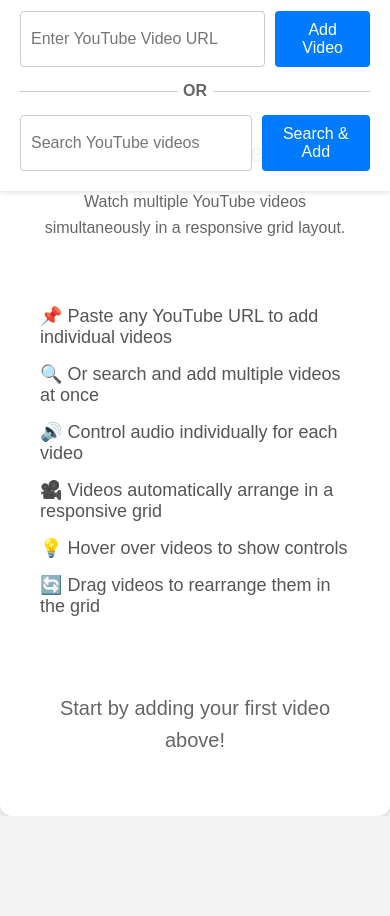
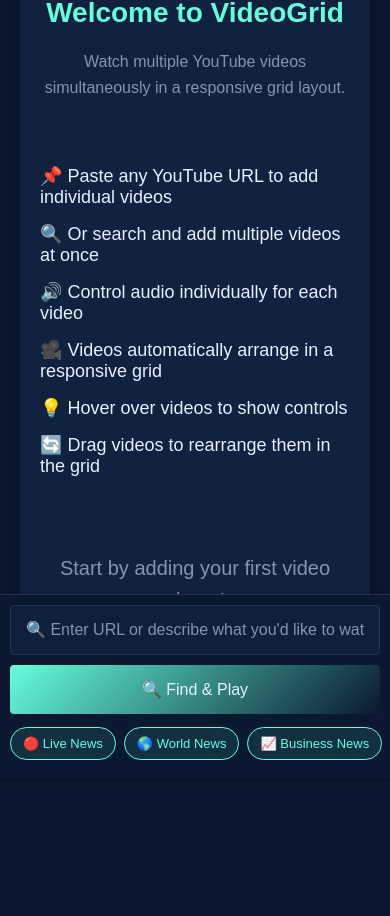
Before and after one commit to j1me/VideoGrid, a plain HTML site: page index.html in a window 390 px wide. Shown: the part 66-982 px from the top of the page. Before the commit the page ends 882 px from the top, so only its background shows below. Drawn offline with Linux system fonts and the light colour scheme.

Commit message:
Update search functionality and UI improvements: - Add live news categories - Improve video availability checking - Update suggestion chips - Fix mobile layout - Handle restricted videos

```diff
--- a/index.html
+++ b/index.html
@@ -12,19 +12,26 @@
             <h1>VideoGrid</h1>
             <div class="input-sections">
                 <div class="input-section">
-                    <input type="text" id="videoUrl" placeholder="Enter YouTube Video URL">
-                    <button onclick="addVideo()">Add Video</button>
+                    <div class="input-group">
+                        <input type="text" id="smartInput" placeholder="🔍 Enter URL or describe what you'd like to watch">
+                        <button onclick="handleSmartInput()">🔍 Find & Play</button>
+                    </div>
                 </div>
-                <div class="separator">OR</div>
-                <div class="input-section">
-                    <input type="text" id="searchQuery" placeholder="Search YouTube videos">
-                    <button onclick="searchVideos()">Search & Add</button>
-                </div>
+            </div>
+            <div class="suggestion-chips">
+                <button class="chip" onclick="searchSuggestion(this)">🔴 Live News</button>
+                <button class="chip" onclick="searchSuggestion(this)">🌎 World News</button>
+                <button class="chip" onclick="searchSuggestion(this)">📈 Business News</button>
+                <button class="chip" onclick="searchSuggestion(this)">🎮 Gaming</button>
+                <button class="chip" onclick="searchSuggestion(this)">🎨 Art</button>
+                <button class="chip" onclick="searchSuggestion(this)">🎭 Entertainment</button>
+                <button class="chip" onclick="searchSuggestion(this)">📚 Education</button>
+                <button class="chip" onclick="searchSuggestion(this)">🌍 Travel</button>
             </div>
         </div>
         <div id="welcome-message" class="welcome-message">
             <div class="welcome-content">
-                <h2>Welcome to VideoGrid!</h2>
+                <h2>Welcome to VideoGrid</h2>
                 <p>Watch multiple YouTube videos simultaneously in a responsive grid layout.</p>
                 <ul>
                     <li>📌 Paste any YouTube URL to add individual videos</li>
--- a/script.js
+++ b/script.js
@@ -80,22 +80,49 @@ function updateHeaderAndWelcomeVisibility() {
     }
 }
 
-async function searchVideos() {
+// Add this function near the top with other utility functions
+function isYouTubeUrl(input) {
+    const patterns = [
+        /(?:https?:\/\/)?(?:www\.)?youtube\.com\/watch\?v=([^&]+)/i,
+        /(?:https?:\/\/)?(?:www\.)?youtube\.com\/embed\/([^/?]+)/i,
+        /(?:https?:\/\/)?(?:www\.)?youtu\.be\/([^/?]+)/i,
+        /(?:https?:\/\/)?(?:www\.)?youtube\.com\/v\/([^/?]+)/i
+    ];
+
+    return patterns.some(pattern => pattern.test(input));
+}
+
+// Add this new function to handle the smart input
+async function handleSmartInput() {
     if (!isYouTubeAPIReady) {
         showError('Please wait for YouTube player to initialize...');
         return;
     }
 
-    const searchQuery = document.getElementById('searchQuery').value.trim();
-    if (!searchQuery) {
-        showError('Please enter a search term');
+    const input = document.getElementById('smartInput').value.trim();
+    if (!input) {
+        showError('Please enter a YouTube URL or search term');
         return;
     }
 
+    // Clear input field
+    document.getElementById('smartInput').value = '';
+
+    if (isYouTubeUrl(input)) {
+        // Handle as URL
+        const videoId = extractVideoId(input);
+        if (!videoId) {
+            showError('Invalid YouTube URL. Please check the URL and try again.');
+            return;
+        }
+        addVideoById(videoId);
+    } else {
+        // Handle as search term
         try {
             showError('Searching videos...');
+            // Request more videos than needed to account for restricted ones
             const response = await fetch(
-            `https://www.googleapis.com/youtube/v3/search?part=snippet&q=${encodeURIComponent(searchQuery)}&key=${API_KEY}&type=video&maxResults=9&videoEmbeddable=true`
+                `https://www.googleapis.com/youtube/v3/search?part=snippet&q=${encodeURIComponent(input)}&key=${API_KEY}&type=video&maxResults=15&videoEmbeddable=true`
             );
 
             if (!response.ok) {
@@ -110,20 +137,67 @@ async function searchVideos() {
                 return;
             }
 
-        // Clear search input
-        document.getElementById('searchQuery').value = '';
+            // Track how many videos we've successfully added
+            let addedVideos = 0;
+            const targetVideos = 9; // Number of videos we want to display
 
-        // Add all videos to the grid
-        videos.forEach(video => {
+            // Try to add each video, with error handling
+            for (const video of videos) {
+                if (addedVideos >= targetVideos) break;
+
                 const videoId = video.id.videoId;
+                try {
+                    await checkVideoAvailability(videoId);
                     addVideoById(videoId);
-        });
+                    addedVideos++;
+                } catch (error) {
+                    console.log(`Skipping restricted video ${videoId}`);
+                    continue;
+                }
+            }
+
+            if (addedVideos === 0) {
+                showError('No playable videos found for your search. Try different terms.');
+            }
 
         } catch (error) {
             console.error('Error searching videos:', error);
             showError('Error searching YouTube videos. Please try again.');
         }
     }
+}
+
+// Add this new function to check video availability
+function checkVideoAvailability(videoId) {
+    return new Promise((resolve, reject) => {
+        fetch(`https://www.googleapis.com/youtube/v3/videos?part=status&id=${videoId}&key=${API_KEY}`)
+            .then(response => response.json())
+            .then(data => {
+                if (data.items && data.items[0]) {
+                    const status = data.items[0].status;
+                    if (status.embeddable && !status.privacyStatus !== 'private') {
+                        resolve();
+                    } else {
+                        reject('Video not embeddable or private');
+                    }
+                } else {
+                    reject('Video not found');
+                }
+            })
+            .catch(error => reject(error));
+    });
+}
+
+// Add keyboard event listener for the smart input
+document.addEventListener('DOMContentLoaded', () => {
+    const smartInput = document.getElementById('smartInput');
+    smartInput.addEventListener('keypress', (e) => {
+        if (e.key === 'Enter') {
+            e.preventDefault();
+            handleSmartInput();
+        }
+    });
+});
 
 function removeVideo(wrapper, playerId) {
     // Find and remove the player
@@ -252,29 +326,6 @@ function addVideoById(videoId) {
     }
 }
 
-// Modify the existing addVideo function to use addVideoById
-function addVideo() {
-    if (!isYouTubeAPIReady) {
-        showError('YouTube API is not ready yet. Please try again in a moment.');
-        return;
-    }
-
-    const videoUrl = document.getElementById('videoUrl').value.trim();
-    if (!videoUrl) {
-        showError('Please enter a YouTube URL');
-        return;
-    }
-
-    const videoId = extractVideoId(videoUrl);
-    if (!videoId) {
-        showError('Invalid YouTube URL. Please check the URL and try again.');
-        return;
-    }
-
-    document.getElementById('videoUrl').value = '';
-    addVideoById(videoId);
-}
-
 function extractVideoId(url) {
     const patterns = [
         /(?:https?:\/\/)?(?:www\.)?youtube\.com\/watch\?v=([^&]+)/i,
@@ -318,3 +369,16 @@ document.addEventListener('DOMContentLoaded', updateHeaderAndWelcomeVisibility);
 document.addEventListener('DOMContentLoaded', () => {
     updateHeaderAndWelcomeVisibility();
 });
+
+function searchSuggestion(chipElement) {
+    const text = chipElement.textContent.split(' ');
+    let searchTerm = text[text.length - 1]; // Get last word after emoji
+
+    // Add 'live' for news searches
+    if (searchTerm.includes('News')) {
+        searchTerm = 'live ' + searchTerm;
+    }
+
+    document.getElementById('smartInput').value = searchTerm;
+    handleSmartInput();
+}
--- a/styles.css
+++ b/styles.css
@@ -1,8 +1,9 @@
 body {
     font-family: Arial, sans-serif;
-    background-color: #f4f4f4;
+    background-color: #0a192f;
     margin: 0;
     padding: 0;
+    color: #e6f1ff;
 }
 
 .container {
@@ -19,15 +20,19 @@ body {
     top: 0;
     left: 0;
     right: 0;
-    background: rgba(255, 255, 255, 0.95);
+    background: linear-gradient(to right, #0a192f, #112240);
     padding: 20px;
     z-index: 1000;
-    box-shadow: 0 2px 4px rgba(0,0,0,0.1);
+    box-shadow: 0 2px 8px rgba(0, 0, 0, 0.3);
+    height: auto;
 }
 
 .header-content.hidden {
     opacity: 0;
     transform: translateY(-100%);
+    height: 0;
+    padding: 0;
+    margin: 0;
 }
 
 .welcome-message {
@@ -35,15 +40,10 @@ body {
     max-width: 800px;
     margin: 120px auto 40px;
     padding: 40px;
-    background: white;
+    background: #112240;
     border-radius: 12px;
-    box-shadow: 0 4px 6px rgba(0,0,0,0.1);
-    opacity: 1;
-    transform: translateY(0);
-    position: absolute;
-    left: 0;
-    right: 0;
-    z-index: 999;
+    box-shadow: 0 4px 20px rgba(0, 0, 0, 0.3);
+    color: #e6f1ff;
 }
 
 .welcome-message.hidden {
@@ -53,13 +53,13 @@ body {
 }
 
 .welcome-message h2 {
-    color: #333;
+    color: #64ffda;
     margin-bottom: 20px;
     font-size: 28px;
 }
 
 .welcome-message p {
-    color: #666;
+    color: #8892b0;
     line-height: 1.6;
     margin-bottom: 20px;
 }
@@ -74,7 +74,7 @@ body {
 
 .welcome-message li {
     margin: 15px 0;
-    color: #555;
+    color: #e6f1ff;
     font-size: 18px;
     display: flex;
     align-items: center;
@@ -83,79 +83,76 @@ body {
 
 .start-hint {
     font-size: 20px;
-    color: #007bff;
+    color: #64ffda;
     margin-top: 30px;
     font-weight: 500;
 }
 
 h1 {
+    color: #64ffda;
     text-align: center;
-    color: #333;
     margin: 0 0 20px 0;
 }
 
 .input-sections {
     display: flex;
-    flex-direction: column;
-    align-items: center;
-    gap: 15px;
+    justify-content: center;
+    width: 100%;
 }
 
 .input-section {
     display: flex;
-    justify-content: center;
+    flex-direction: column;
     gap: 10px;
     width: 100%;
-    max-width: 500px;
+    max-width: 600px;
 }
 
-.separator {
-    color: #666;
-    font-weight: bold;
-    position: relative;
+.input-group {
+    display: flex;
+    gap: 10px;
     width: 100%;
-    text-align: center;
-    max-width: 500px;
-}
-
-.separator::before,
-.separator::after {
-    content: '';
-    position: absolute;
-    top: 50%;
-    width: 45%;
-    height: 1px;
-    background-color: #ccc;
-}
-
-.separator::before {
-    left: 0;
-}
-
-.separator::after {
-    right: 0;
 }
 
 input[type="text"] {
-    width: 300px;
-    padding: 10px;
+    width: 400px;
+    padding: 12px;
     font-size: 16px;
-    border: 1px solid #ccc;
+    border: 1px solid #233554;
     border-radius: 4px;
+    background: rgba(17, 34, 64, 0.8);
+    color: #e6f1ff;
+    transition: all 0.3s ease;
+}
+
+input[type="text"]::placeholder {
+    color: #8892b0;
+}
+
+input[type="text"]:focus {
+    border-color: #64ffda;
+    box-shadow: 0 0 15px rgba(100, 255, 218, 0.1);
+    outline: none;
 }
 
 button {
-    padding: 10px 20px;
+    padding: 12px 24px;
     font-size: 16px;
-    background-color: #007bff;
-    color: white;
+    background: linear-gradient(135deg, #64ffda, #0a192f);
+    color: #e6f1ff;
     border: none;
     border-radius: 4px;
     cursor: pointer;
+    transition: all 0.3s ease;
+    display: flex;
+    align-items: center;
+    gap: 8px;
 }
 
 button:hover {
-    background-color: #0056b3;
+    background: linear-gradient(135deg, #64ffda, #112240);
+    transform: translateY(-1px);
+    box-shadow: 0 4px 15px rgba(100, 255, 218, 0.2);
 }
 
 .video-grid {
@@ -163,8 +160,9 @@ button:hover {
     grid-template-columns: repeat(auto-fit, minmax(300px, 1fr));
     gap: 20px;
     width: 100%;
-    margin-top: 20px;
+    margin-top: 0;
     padding-top: 100px;
+    transition: padding-top 0.3s ease;
 }
 
 .video-wrapper {
@@ -173,6 +171,9 @@ button:hover {
     position: relative;
     aspect-ratio: 16/9;
     transition: transform 0.2s ease, box-shadow 0.2s ease;
+    border-radius: 8px;
+    overflow: hidden;
+    box-shadow: 0 4px 20px rgba(0, 0, 0, 0.3);
 }
 
 .video-wrapper.draggable {
@@ -278,4 +279,124 @@ button:hover {
     left: 50%;
     transform: translateX(-50%);
     z-index: 1000;
+    background: linear-gradient(to right, #f8d7da, #ffd7da);
+    box-shadow: 0 4px 15px rgba(220, 53, 69, 0.1);
+    padding: 15px 25px;
+    border-radius: 8px;
+    transform: translateX(-50%) translateY(20px);
+    transition: all 0.3s ease;
 }
+
+.error-message.show {
+    transform: translateX(-50%) translateY(0);
+}
+
+.header-content.hidden + #welcome-message + .video-grid {
+    padding-top: 20px;
+}
+
+.suggestion-chips {
+    display: flex;
+    gap: 8px;
+    justify-content: center;
+    padding: 8px 0;
+    margin-top: 10px;
+}
+
+.chip {
+    background: rgba(100, 255, 218, 0.1);
+    border: 1px solid #64ffda;
+    color: #64ffda;
+    padding: 6px 12px;
+    border-radius: 20px;
+    font-size: 14px;
+    cursor: pointer;
+    transition: all 0.2s ease;
+    white-space: nowrap;
+}
+
+.chip:hover {
+    background: rgba(100, 255, 218, 0.2);
+    transform: translateY(-1px);
+}
+
+.chip:active {
+    transform: translateY(1px);
+}
+
+@media (max-width: 768px) {
+    .header-content {
+        position: fixed;
+        bottom: 0;
+        top: auto;
+        transform: translateY(0);
+        padding: 10px;
+        border-top: 1px solid #233554;
+        background: #0a192f;
+    }
+
+    .header-content.hidden {
+        transform: translateY(100%);
+    }
+
+    .header-content h1 {
+        display: none;
+    }
+
+    .input-group {
+        flex-direction: column;
+    }
+
+    input[type="text"] {
+        width: 100%;
+        padding: 15px;
+        box-sizing: border-box;
+    }
+
+    button {
+        width: 100%;
+        justify-content: center;
+        padding: 15px;
+    }
+
+    .video-grid {
+        padding-bottom: 180px;
+    }
+
+    .welcome-message {
+        margin: 0 auto 20px;
+        padding: 20px;
+    }
+
+    .error-message {
+        bottom: 100px;
+        max-width: 90%;
+        background: linear-gradient(to right, #ff4444, #ff1111);
+        color: white;
+    }
+
+    .suggestion-chips {
+        overflow-x: auto;
+        justify-content: flex-start;
+        padding: 8px 10px;
+        margin: 5px -10px 0;
+        -webkit-overflow-scrolling: touch;
+        scrollbar-width: none;
+        -ms-overflow-style: none;
+    }
+
+    .suggestion-chips::-webkit-scrollbar {
+        display: none;
+    }
+
+    .chip {
+        padding: 8px 12px;
+        font-size: 13px;
+    }
+}
+
+@keyframes gradientShift {
+    0% { background-position: 0% 50%; }
+    50% { background-position: 100% 50%; }
+    100% { background-position: 0% 50%; }
+}
```
Also changed, not shown: 1 other file. Lines whose indentation alone changed are shown as unchanged.
